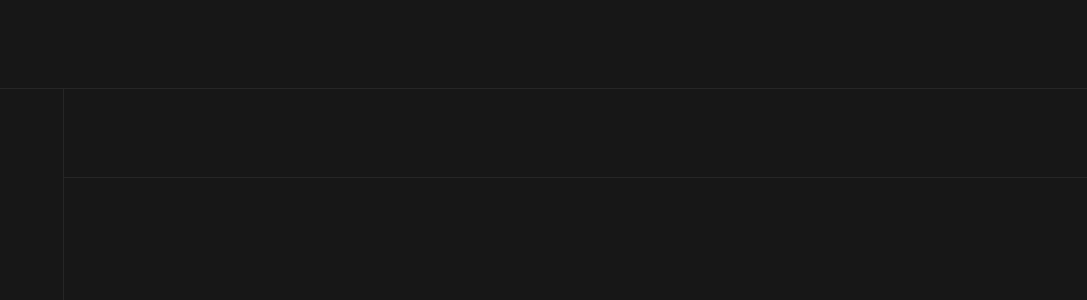
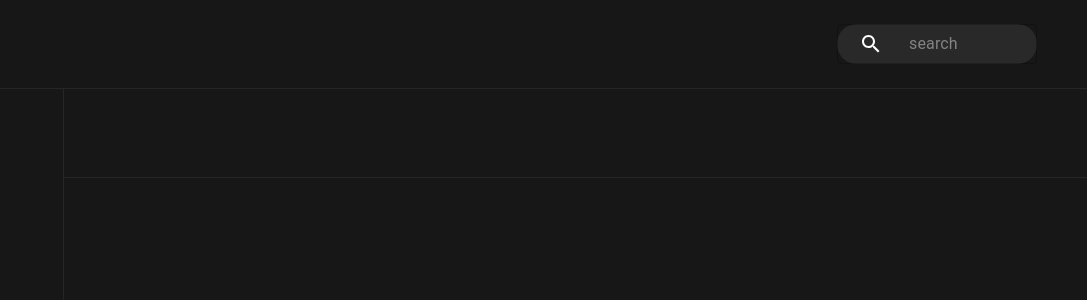
Before and after one commit to amiof/electron-project, a React (Vite) app in the folder react/: page / in a window 1280 px wide. Shown: the top 300 px of the page, without its empty margins (193-1280 px from the left). Built offline with nearby package versions, Linux system fonts and the light colour scheme.

Commit message:
add search input ui in header

```diff
--- a/react/src/App.tsx
+++ b/react/src/App.tsx
@@ -8,7 +8,7 @@ import Main from "@components/main/Main.tsx";
 function App() {
 
     return (
-        <div className={clsx(styles.mainContainer, "bg-neutral-900")}>
+        <div className={clsx(styles.mainContainer)}>
             <div className={styles.aside}>
                 <Sidebar/>
             </div>
--- a/react/src/app.module.scss
+++ b/react/src/app.module.scss
@@ -8,7 +8,7 @@
 
 .aside {
   grid-column: 1/2;
-  grid-row: 2/full;
+  grid-row: 3/full;
 }
 
 .header {
--- a/react/src/components/header/Header.tsx
+++ b/react/src/components/header/Header.tsx
@@ -1,8 +1,47 @@
 import styles from "./style.module.scss"
+import {IconButton, InputAdornment, TextField} from "@mui/material";
+import {SearchOutlined} from "@mui/icons-material";
 
 const Header = () => {
     return (
         <div className={styles.container}>
+            <TextField size={"small"} placeholder={"search"}
+                       sx={{
+                           backgroundColor: "rgba(255, 255, 255, 0.08)",
+                           borderRadius: "30px", color: "white", width: "200px",
+                           '& input': {
+                               marginLeft: "10px"
+                           },
+                           '& .MuiOutlinedInput-root': {
+                               '&.Mui-focused fieldset': { // Remove the focus outline
+                                   border: '0.5px solid green', // Remove the border
+                                   borderRadius: "30px",
+                                   outline: 'none', // Remove the outline
+                               },
+                               '&:hover fieldset': {
+                                   borderColor: 'green', // Make the border transparent on hover
+                                   borderRadius: "30px",
+                                   outline: 'none', // Remove the outline
+                               },
+                           },
+                       }}
+                       slotProps={
+                           {
+                               input: {
+                                   style: {color: 'white'}, // Change text color to green
+                                   startAdornment: (
+                                       <InputAdornment position="start">
+                                           <IconButton>
+                                               <SearchOutlined style={{color: 'white'}}/>
+                                           </IconButton>
+                                       </InputAdornment>
+                                   )
+                               }
+
+                           }
+                       }
+
+            />
 
         </div>
     );
--- a/react/src/components/header/style.module.scss
+++ b/react/src/components/header/style.module.scss
@@ -1,4 +1,8 @@
 .container {
   width: 100%;
   height: 100%;
+  display: flex;
+  padding-inline: 50px;
+  justify-content: end;
+  align-items: center;
 }
--- a/react/src/index.css
+++ b/react/src/index.css
@@ -11,7 +11,7 @@
 
     color-scheme: light dark;
     color: rgba(255, 255, 255, 0.87);
-    background-color: #242424;
+    background-color: var(--color-neutral-900);
 
     font-synthesis: none;
     text-rendering: optimizeLegibility;
```
